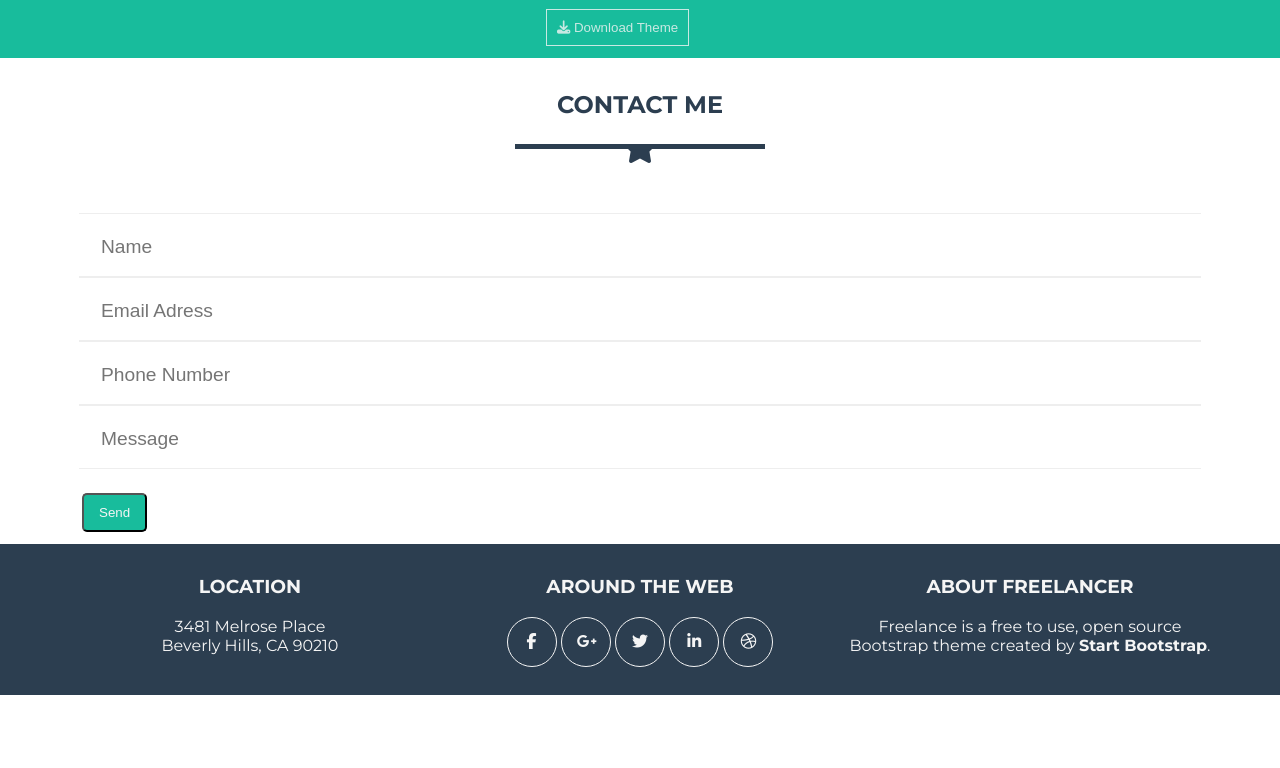
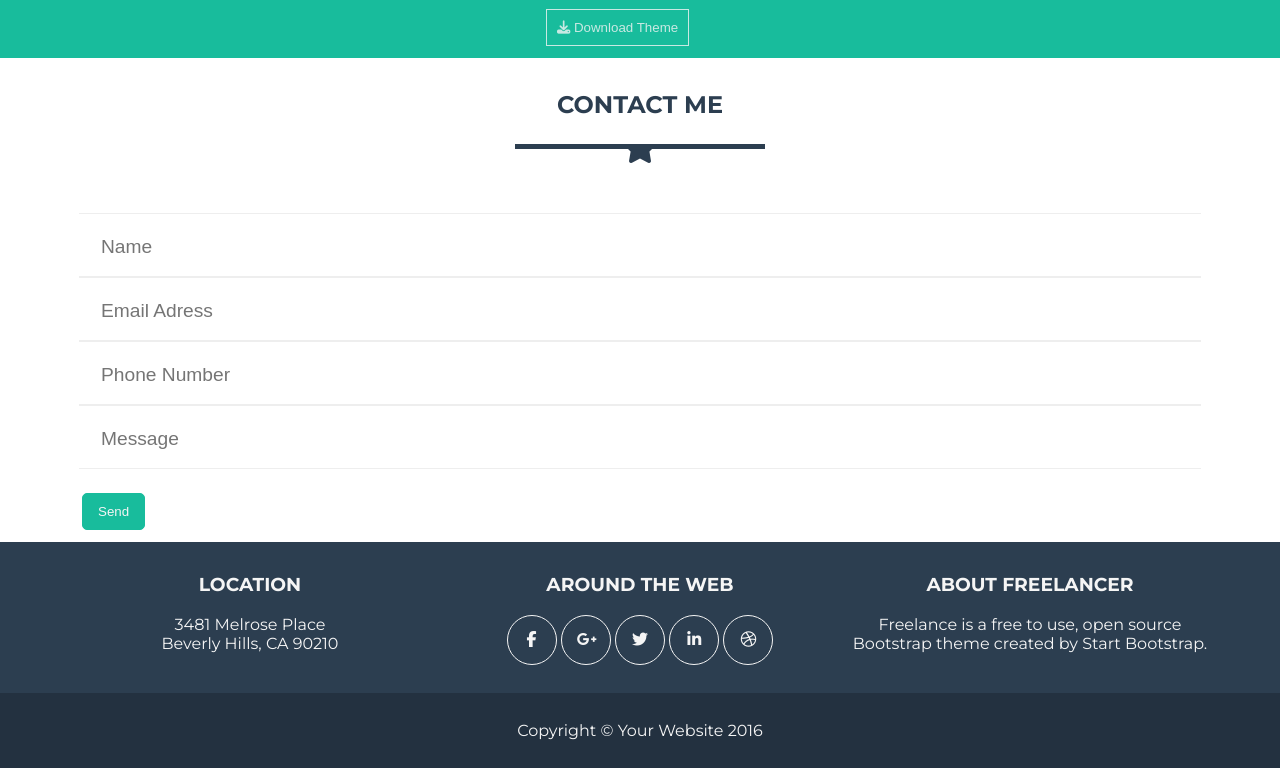
Before and after one commit to PaulaPonce/freelancer-laboratoria, a plain HTML site: page index.html in a window 1280 px wide. Shown: the part 1634-2402 px from the top of the page. Before the commit the page ends 2329 px from the top, so only its background shows below. Drawn offline with Linux system fonts and the light colour scheme.

Commit message:
footer-below

```diff
--- a/css/common.css
+++ b/css/common.css
@@ -1,8 +1,8 @@
 /*
  * Estilos reutilizables
  */
- .text-uppercase {
-  text-transform: uppercase;
+.text-uppercase {
+	text-transform: uppercase;
 }
 
 /* grid */
--- a/css/main.css
+++ b/css/main.css
@@ -237,6 +237,7 @@ header .container{
 .btn-send{
 	background-color: #18BC9C;
 	color: whitesmoke;
+	border: 1px solid #18BC9C;
 	border-radius: 5px;
 	padding: 10px 15px;
 	text-align: center;
@@ -285,4 +286,15 @@ footer p, footer h3{
 	background-color: whitesmoke;
 }
 
+.bootstrap-link{
+	font-weight: 400;
+}
+.bootstrap-link:hover{
+	text-decoration: underline;
+}
+
+.footer-below{
+    background-color: #233140;
+    color: whitesmoke;
+}
 /*rgba(24,188,156,.9);*/
--- a/index.html
+++ b/index.html
@@ -182,14 +182,20 @@
 						<h3 class="text-uppercase">About Freelancer</h3>
 						<p>
 							Freelance is a free to use, open source Bootstrap theme created by
-							<a href="https://startbootstrap.com/">Start Bootstrap</a>.
+							<a class="bootstrap-link" href="https://startbootstrap.com/">Start Bootstrap</a>.
 						</p>
 					</div>
 				</div>
 			</div>
 		</div>
 		<div class="footer-below">
-
+			<div class="grid-container container">
+				<div class="row">
+					<div class="col-12">
+						<p>Copyright © Your Website 2016</p>
+					</div>
+				</div>
+			</div>
 		</div>
 	</footer>
 	<script type="text/javascript" src="js/app.js"></script>
```
Lines whose indentation alone changed are shown as unchanged.
